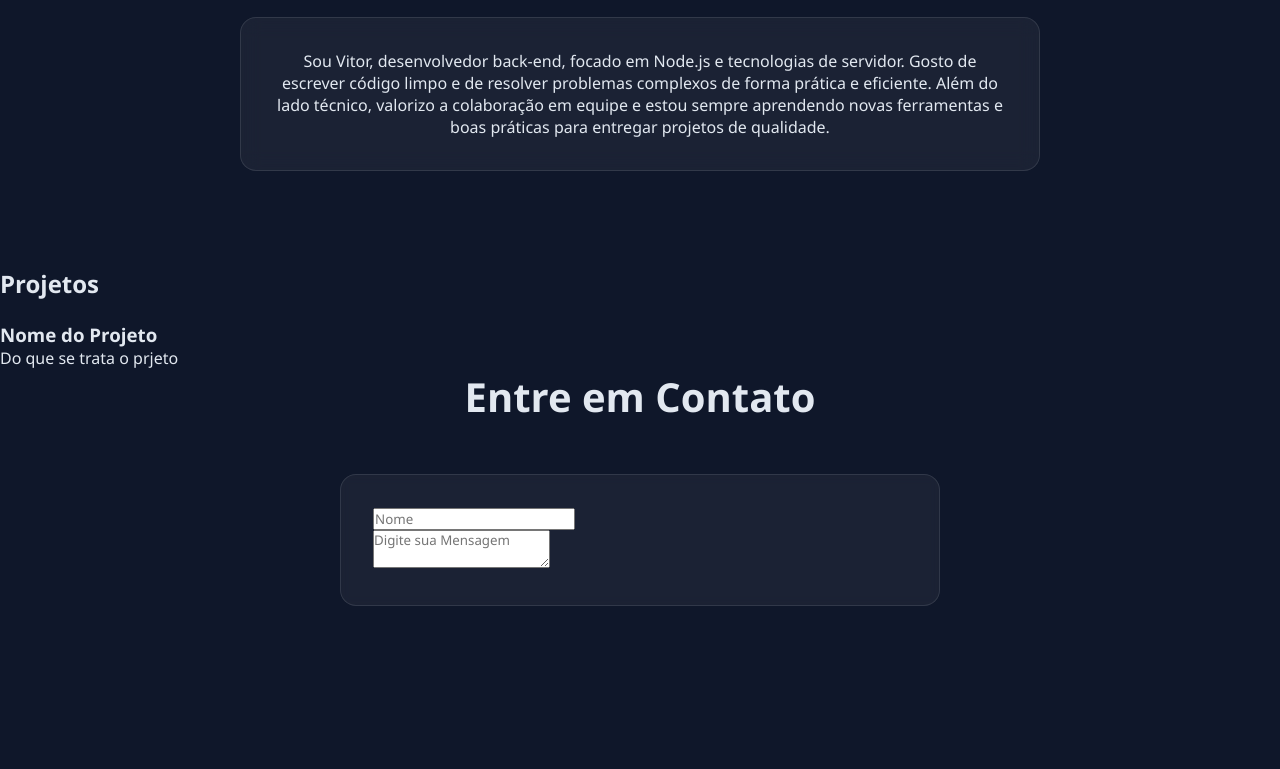
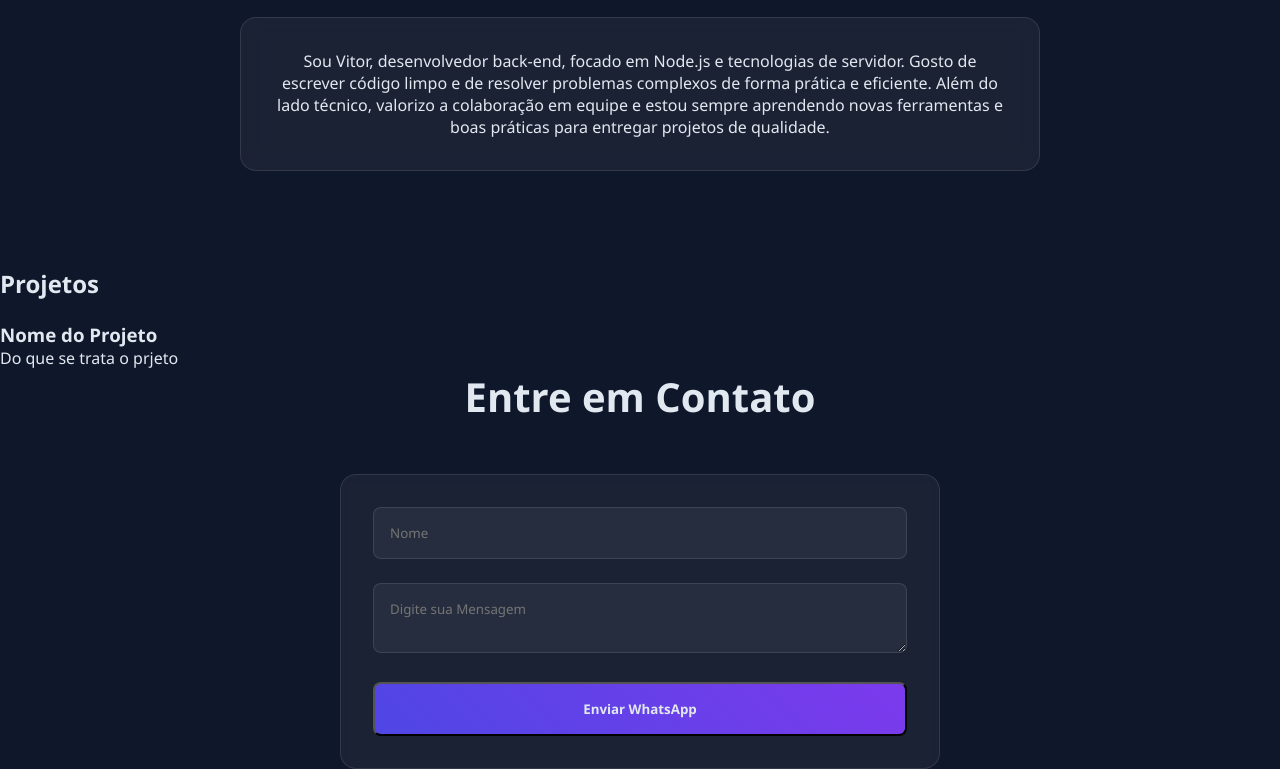
Before and after one commit to viitorfernandess/portfolio, a plain HTML site: page index.html in a window 1280 px wide. Shown: the part 964-1733 px from the top of the page. Before the commit the page ends 1570 px from the top, so only its background shows below. Drawn offline with Linux system fonts and the light colour scheme.

Commit message:
Ëstilização CSS

```diff
--- a/index.html
+++ b/index.html
@@ -57,13 +57,16 @@
 
     <section id="contato" class="contato">
         <h2 class="contatos-titulo">Entre em Contato</h2>
+
         <form class="formulario-contato" id="formulario">
-            <div class="nome-form">
+            <div class="grupo-form">
                 <input placeholder="Nome" class="campo-form">
             </div>
+
             <div class="grupo-form">
-                <textarea class="text-form" placeholder="Digite sua Mensagem"></textarea>
+                <textarea class="campo-form" placeholder="Digite sua Mensagem"></textarea>
             </div>
+            <button type="submit" class="botao-form">Enviar WhatsApp</button>
         </form>
     </section>
 </body>
--- a/styles.css
+++ b/styles.css
@@ -141,3 +141,38 @@ h1 {
     border: 1px solid var(--vidro);
     border-radius: 16px;
 }
+
+.campo-form {
+width: 100%;
+padding: 1rem;
+background: rgba(255, 255,  255, 0.05);
+border-radius: 8px;
+color: var(--claro);
+border: 1px solid var(--vidro);
+outline: none;
+}
+
+.campo-form:focus {
+    border-color: var(--secundaria);
+    box-shadow: 0 0 10px rgba(79, 70, 229, 0.3);
+}
+
+.grupo-form  {
+    margin-bottom: 1.5rem;
+}
+
+.botao-form {
+    color: var(--claro);
+    background: linear-gradient(45deg, var(--primaria), var(--secundaria));
+    padding: 1rem 2rem;
+    border-radius: 8px;
+    cursor: pointer;
+    font-weight: bold;
+    width: 100%;
+    transition: all 0.5 ease;
+}
+
+.botao-form:hover {
+    transform: translateY(-4px);
+    box-shadow: 0 5px 15px rgba(79, 70, 229, 0.4);
+}
```
